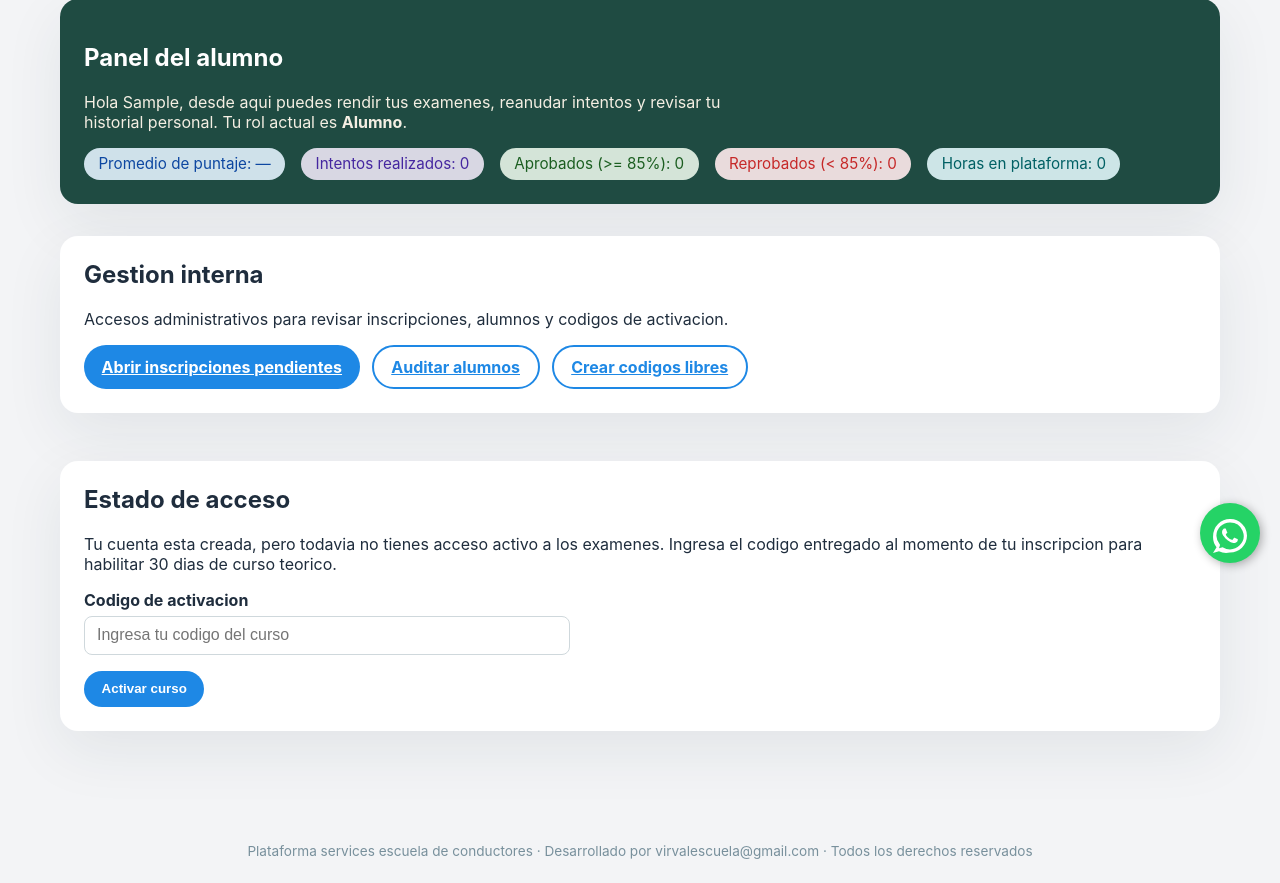
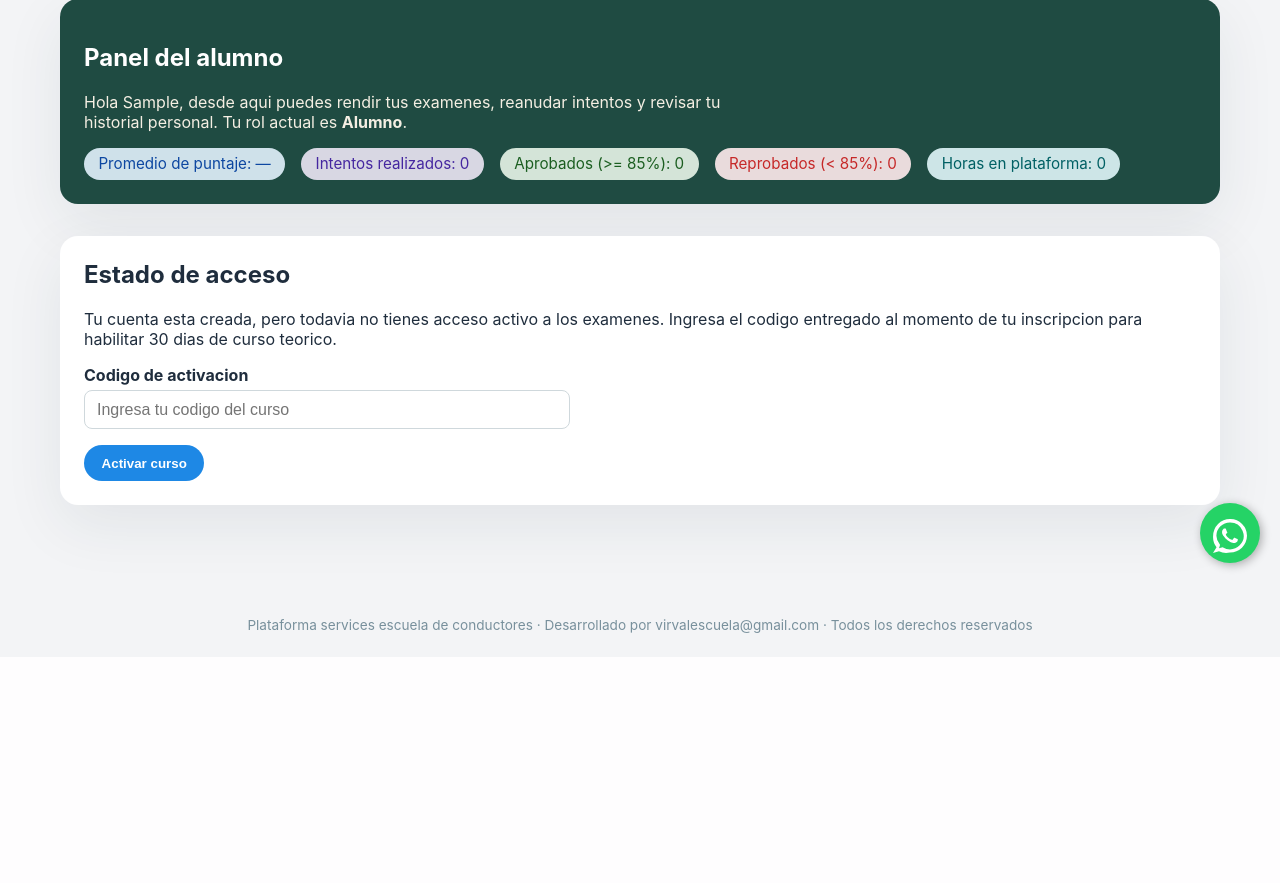
Before and after one commit to VIRVALESCUELA/plataforma-transito, a Django app: page /panel/ in a window 1280 px wide. Shown: the part 217-1100 px from the top of the page. After the commit the page ends 850 px from the top, so only its background shows below. Run offline with Django 5.2, Linux system fonts and the light colour scheme; the visitor is signed in with stand-in values (Sample User, id 1); data that the repository does not hold is empty.

Commit message:
Refuerza login y quita gestion duplicada del panel

```diff
--- a/core/static/core/landing.css
+++ b/core/static/core/landing.css
@@ -379,6 +379,7 @@
 }
 
 .login-form {
+    width: 100%;
     max-width: 440px;
 }
 
--- a/core/templates/core/dashboard.html
+++ b/core/templates/core/dashboard.html
@@ -48,22 +48,6 @@
         </span>
     </div>
 </article>
-
-{% if user.is_staff %}
-<section class="dashboard-section">
-    <article class="card">
-        <h2 style="margin-top: 0;">Gestion interna</h2>
-        <p style="max-width: 720px;">
-            Accesos administrativos para revisar inscripciones, alumnos y codigos de activacion.
-        </p>
-        <div style="margin-top: 1rem; display:flex; gap:0.75rem; flex-wrap:wrap;">
-            <a class="btn" href="{% url 'core_web:manage-inscripciones' %}">Abrir inscripciones pendientes</a>
-            <a class="btn btn-outline" href="{% url 'core_web:staff-students' %}">Auditar alumnos</a>
-            <a class="btn btn-outline" href="{% url 'core_web:free-activation-codes' %}">Crear codigos libres</a>
-        </div>
-    </article>
-</section>
-{% endif %}
 
 <section class="dashboard-section">
     <article class="card {% if has_exam_access %}access-status-card{% endif %}">
--- a/core/templates/registration/login.html
+++ b/core/templates/registration/login.html
@@ -3,7 +3,7 @@
 {% block title %}Iniciar sesion{% endblock %}
 {% block extra_head %}
     {{ block.super }}
-    <link rel="stylesheet" href="{% static 'core/landing.css' %}?v=11">
+    <link rel="stylesheet" href="{% static 'core/landing.css' %}?v=12">
 {% endblock %}
 
 {% block content %}
```
Also changed, not shown: core/tests.py (+8 -4 lines).
